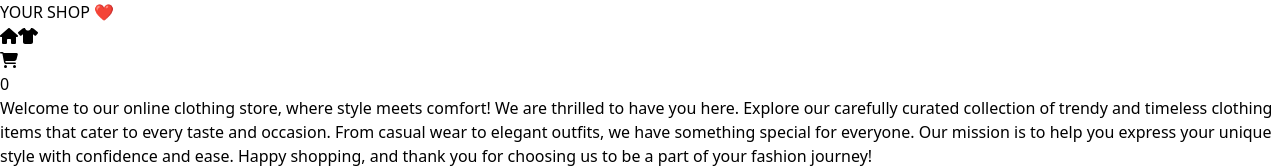
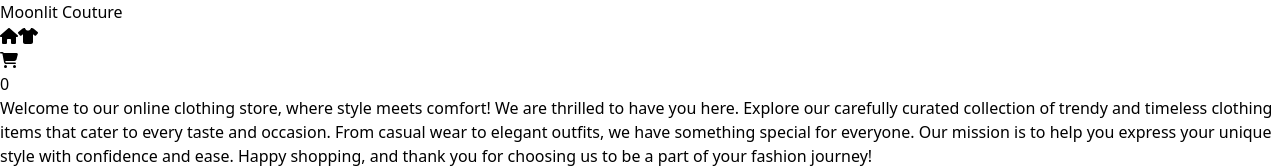
Before and after one commit to zahraRostami1999/shop-app, a React (Vite) app in the folder shop-app/: page / in a window 1280 px wide. Shown: the top 168 px of the page. Built offline with nearby package versions, Linux system fonts and the light colour scheme.

Commit message:
edit Header component: change name to Moonlit Couture

```diff
--- a/shop-app/src/components/header/Header.jsx
+++ b/shop-app/src/components/header/Header.jsx
@@ -14,7 +14,7 @@ function Header() {
     <>
       <div className="flex justify-between text-slate-700 bg-red-100 p-4 text-center font-mono font-extrabold text-3xl fixed top-0 w-full">
         <Link to="/">
-          <h1>YOUR SHOP ❤️</h1>
+          <h1>Moonlit Couture</h1>
         </Link>
         <div className="w-48 flex justify-between">
           <Link to="/">
```
